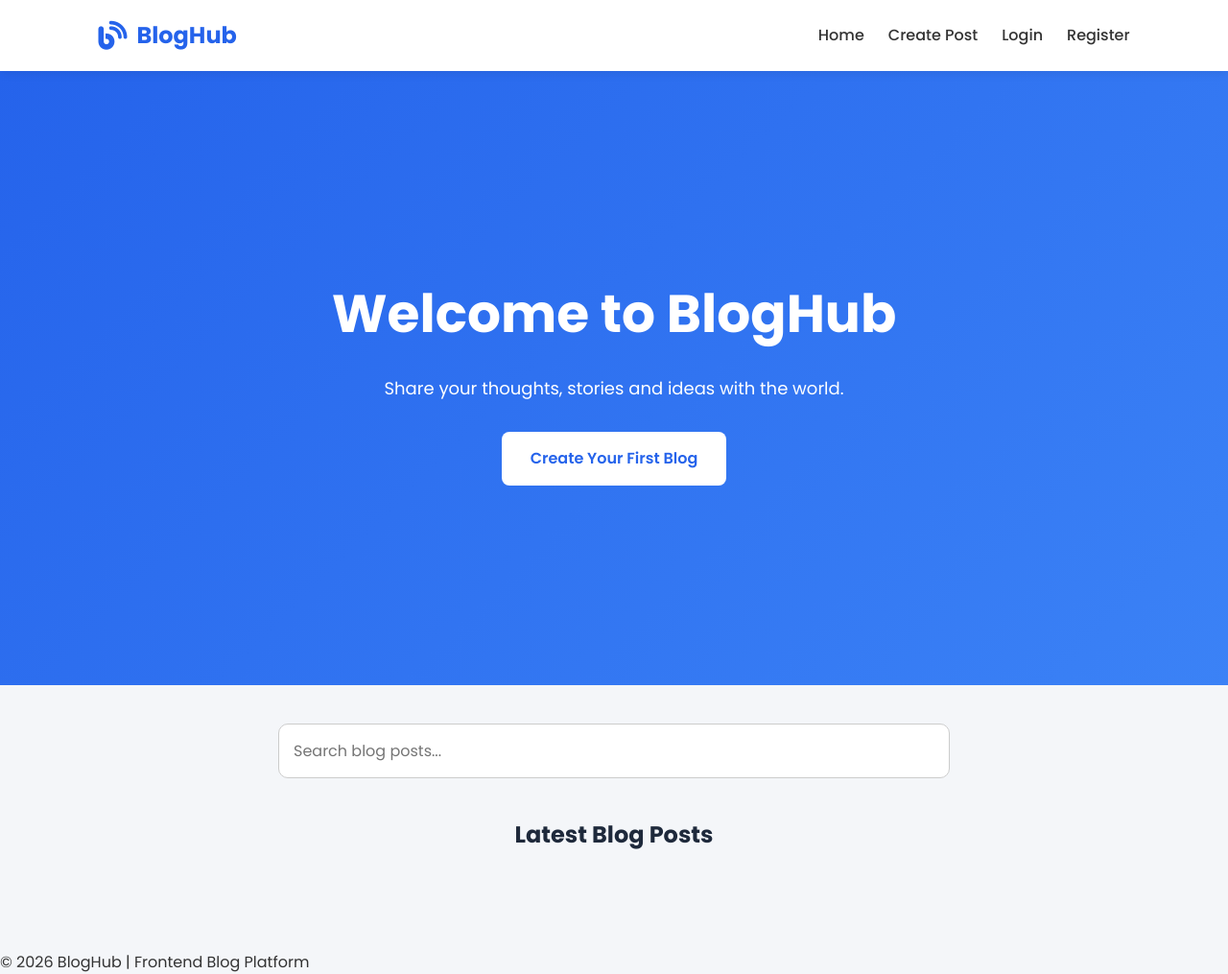
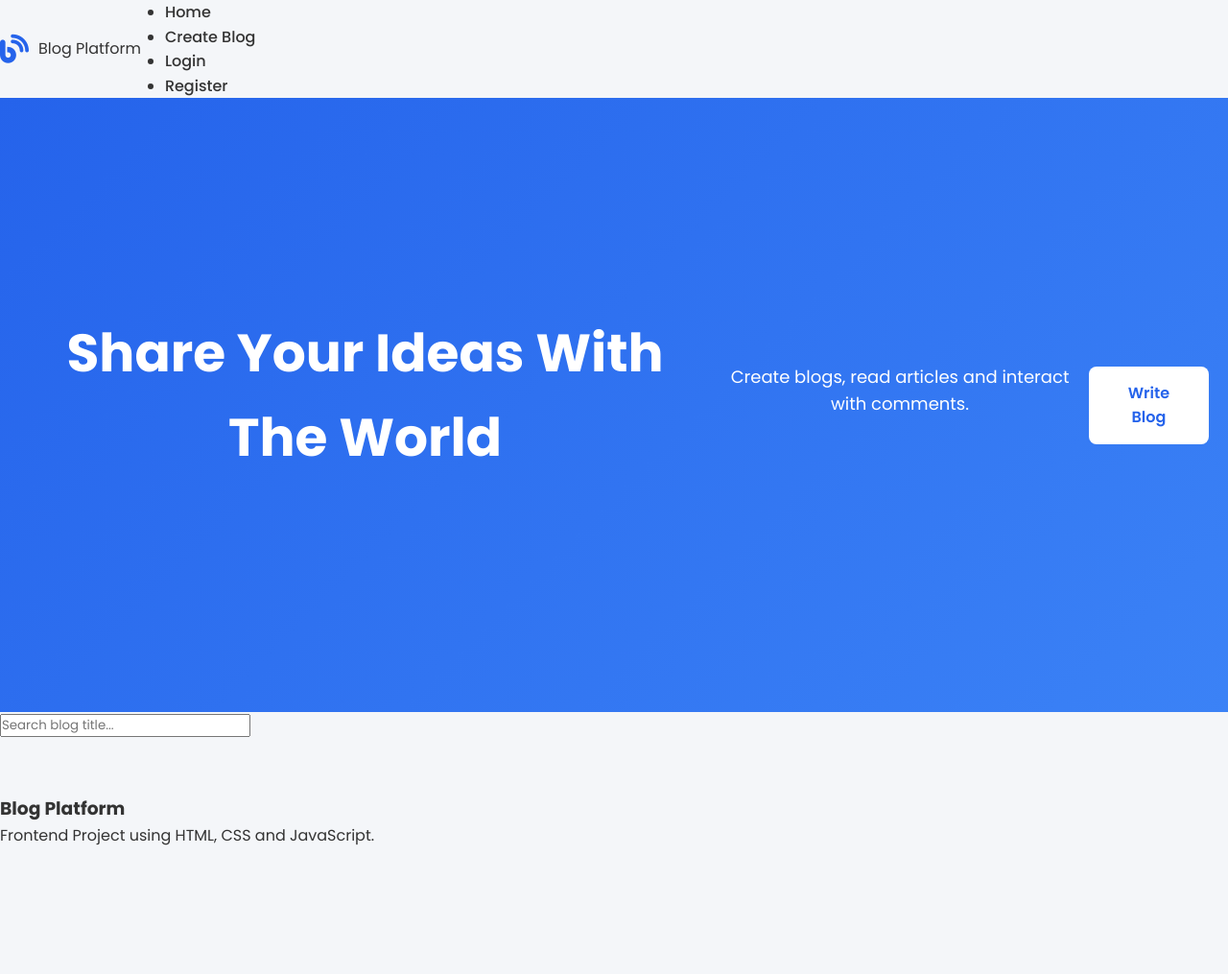
Before and after one commit to Jabili774/Blog-Platform, a website: page index.html in a window 1280 px wide. Shown: the whole page at 96% size. After the commit the page ends 884 px from the top, so only its background shows below. Drawn offline with Linux system fonts and the light colour scheme; files that its build step writes are made by us from their sources.

Commit message:
Update index.html

```diff
--- a/index.html
+++ b/index.html
@@ -1,95 +1,64 @@
 <!DOCTYPE html>
 <html lang="en">
-
 <head>
-
     <meta charset="UTF-8">
     <meta name="viewport" content="width=device-width, initial-scale=1.0">
-
     <title>Blog Platform</title>
 
     <link rel="stylesheet" href="css/style.css">
 
     <link rel="stylesheet"
         href="https://cdnjs.cloudflare.com/ajax/libs/font-awesome/6.5.2/css/all.min.css">
-
 </head>
-
 <body>
 
 <!-- Navbar -->
 
-<header>
-
+<nav class="navbar">
     <div class="logo">
-
         <i class="fa-solid fa-blog"></i>
-
-<h2>BlogHub</h2>
-
+        Blog Platform
     </div>
 
-<nav>
-
-<a href="index.html">Home</a>
-
-<a href="create.html">Create Post</a>
-
-<a href="login.html">Login</a>
-
-<a href="register.html">Register</a>
-
+    <ul class="nav-links">
+        <li><a href="index.html" class="active">Home</a></li>
+        <li><a href="create.html">Create Blog</a></li>
+        <li><a href="login.html">Login</a></li>
+        <li><a href="register.html">Register</a></li>
+    </ul>
 </nav>
-
-</header>
 
 <!-- Hero -->
 
 <section class="hero">
-
-<div class="hero-content">
-
-<h1>Welcome to BlogHub</h1>
+    <h1>Share Your Ideas With The World</h1>
 
     <p>
-
-Share your thoughts, stories and ideas with the world.
-
+        Create blogs, read articles and interact with comments.
     </p>
 
     <a href="create.html" class="btn">
-
-Create Your First Blog
-
+        Write Blog
     </a>
-
-</div>
-
 </section>
 
 <!-- Search -->
 
-<section class="search">
+<section class="search-box">
 
     <input
-
         type="text"
-
         id="searchInput"
-
-placeholder="Search blog posts...">
+        placeholder="Search blog title..."
+        onkeyup="searchBlogs()">
 
 </section>
 
-<!-- Blog Posts -->
+<!-- Blog Container -->
 
 <section class="blogs">
 
-<h2>Latest Blog Posts</h2>
-
     <div id="blogContainer" class="blog-grid">
-
-<!-- Dynamic Blogs -->
 
     </div>
 
@@ -99,16 +68,15 @@ placeholder="Search blog posts...">
 
 <footer>
 
+    <h3>Blog Platform</h3>
+
     <p>
-
-© 2026 BlogHub | Frontend Blog Platform
-
+        Frontend Project using HTML, CSS and JavaScript.
     </p>
 
 </footer>
 
-<script src="js/app.js"></script>
+<script src="js/script.js"></script>
 
 </body>
-
 </html>
```
Lines whose indentation alone changed are shown as unchanged.
